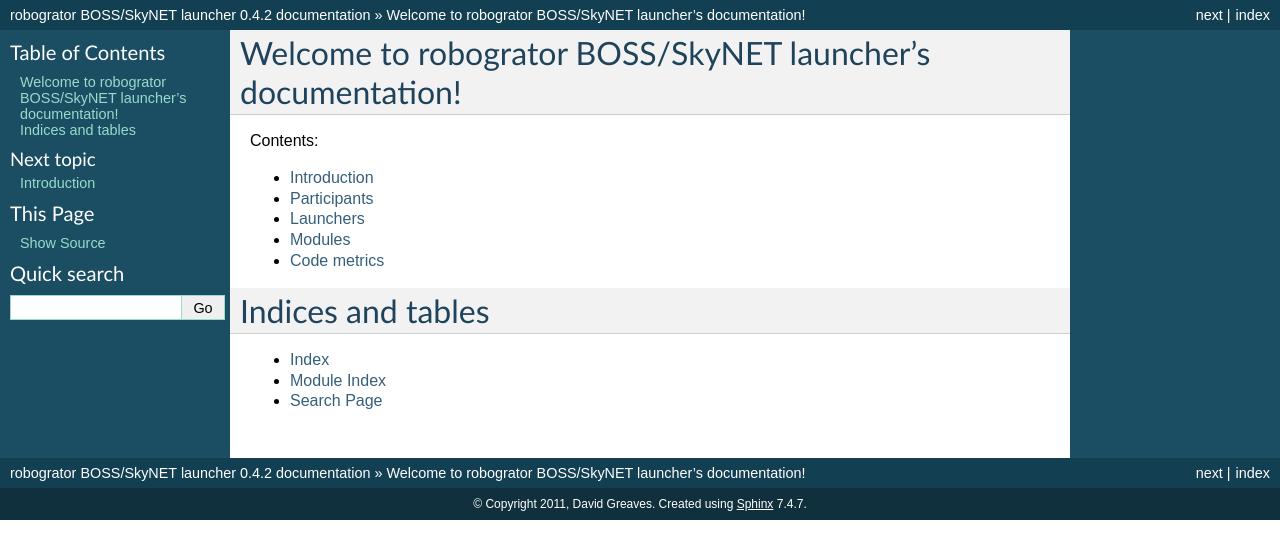
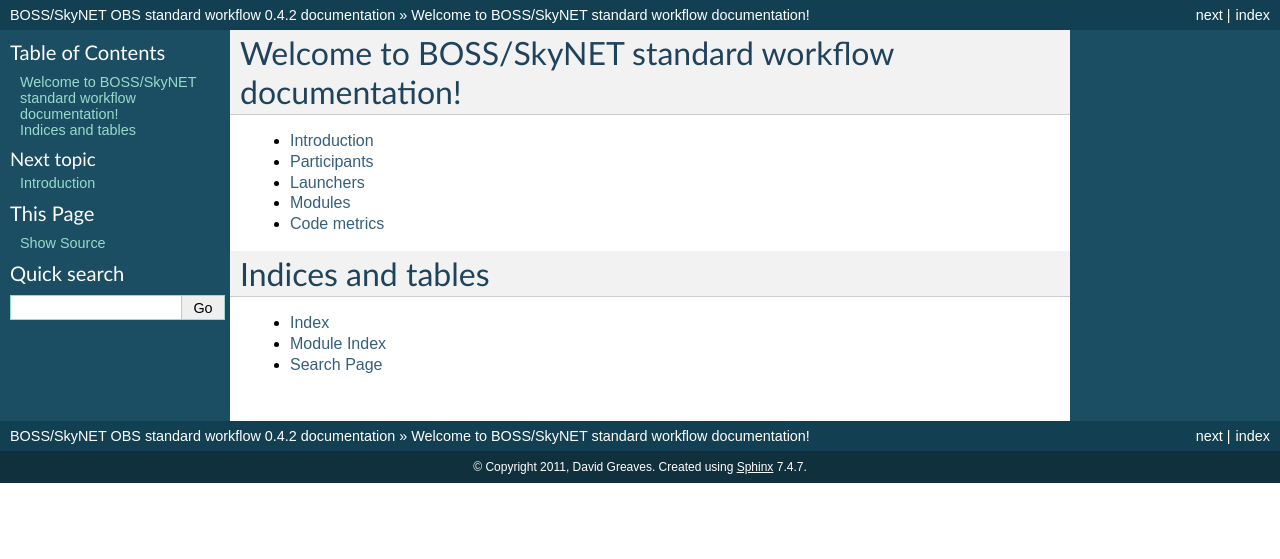
Before and after one commit to MeeGoIntegration/boss-standard-workflow, a Sphinx documentation site: the page built from docs/index.rst, in a window 1280 px wide. Shown: the top 559 px of the page. Built offline with Sphinx 7.4.7, drawn with Linux system fonts in a browser that asks for light colours.

Commit message:
correct title of docs

```diff
--- a/docs/conf.py
+++ b/docs/conf.py
@@ -42,7 +42,7 @@
 master_doc = 'index'
 
 # General information about the project.
-project = u'robogrator BOSS/SkyNET launcher'
+project = u'BOSS/SkyNET OBS standard workflow'
 copyright = u'2011, David Greaves'
 
 # The version info for the project you're documenting, acts as replacement for
@@ -166,7 +166,7 @@
 #html_file_suffix = None
 
 # Output file base name for HTML help builder.
-htmlhelp_basename = 'robogratorBOSSSkyNETlauncherdoc'
+htmlhelp_basename = 'BOSSSkyNETstandardworkflow'
 
 
 # -- Options for LaTeX output --------------------------------------------------
@@ -180,7 +180,7 @@
 # Grouping the document tree into LaTeX files. List of tuples
 # (source start file, target name, title, author, documentclass [howto/manual]).
 latex_documents = [
-  ('index', 'robogratorBOSSSkyNETlauncher.tex', u'robogrator BOSS/SkyNET launcher Documentation',
+  ('index', 'BOSSSkyNETstandardworkflow.tex', u'BOSS/SkyNET standard workflow Documentation',
    u'David Greaves', 'manual'),
 ]
 
@@ -213,7 +213,7 @@
 # One entry per manual page. List of tuples
 # (source start file, name, description, authors, manual section).
 man_pages = [
-    ('index', 'robogratorbossskynetlauncher', u'robogrator BOSS/SkyNET launcher Documentation',
+    ('index', 'bossskynetstandardworkflow', u'BOSS/SkyNET standard workflow Documentation',
      [u'David Greaves'], 1)
 ]
 
--- a/docs/index.rst
+++ b/docs/index.rst
@@ -1,12 +1,10 @@
-.. robogrator BOSS/SkyNET launcher documentation master file, created by
+.. BOSS/SkyNET standard workflow documentation master file, created by
    sphinx-quickstart on Tue Aug 16 19:11:43 2011.
    You can adapt this file completely to your liking, but it should at least
    contain the root `toctree` directive.
 
-Welcome to robogrator BOSS/SkyNET launcher's documentation!
-===========================================================
-
-Contents:
+Welcome to BOSS/SkyNET standard workflow documentation!
+=======================================================
 
 .. toctree::
    :maxdepth: 1
```
